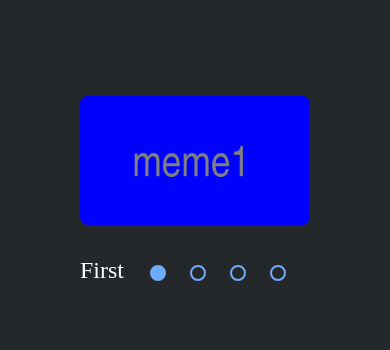
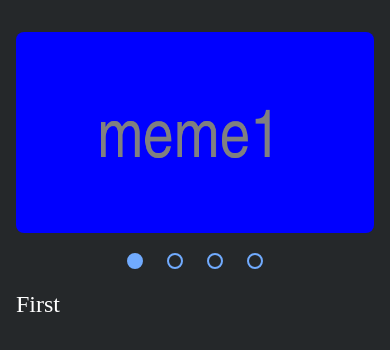
Before and after one commit to Rz0R/CSSMemSlider, a plain HTML site: page cssMemSlider/index.html in a window 390 px wide. Drawn offline with Linux system fonts and the light colour scheme.

Commit message:
feat: add style for mobile version (Sun, Oct 17, 2021  2:46:43 AM)

```diff
--- a/cssMemSlider/css/styles.css
+++ b/cssMemSlider/css/styles.css
@@ -131,3 +131,27 @@ input[type="radio"] {
 #r4:checked~.description .description__1 {
     margin-left: -75%;
 }
+
+
+@media (max-width: 48rem) {
+
+    .container {
+        padding: 1rem;
+        grid-template-areas:
+        "slides slides"
+        "nav  nav"
+        "descr descr";
+        row-gap: 0;
+    }
+
+    .navigation {
+        justify-content: center;
+        padding: 0.2rem;
+    }
+
+    .description {
+        padding: 0.2rem 0;
+    }
+
+
+}
```
